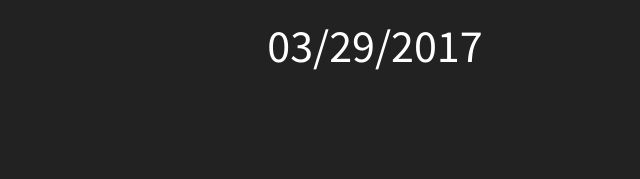
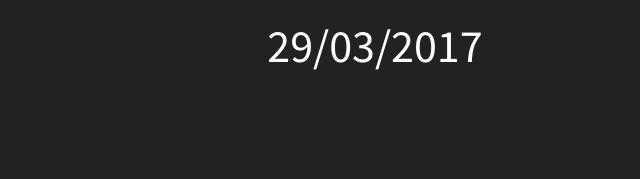
Before and after one commit to tsakim/dataviz_python, a plain HTML site: page index.html in a window 1280 px wide. Shown: the part 541-720 px from the top of the page, 265-905 px from the left. Drawn offline with Linux system fonts and the light colour scheme.

Commit message:
Date changed to Italian format.

```diff
--- a/index.html
+++ b/index.html
@@ -28,14 +28,14 @@
 				<h1>Data Visualization</h1>
         <h1>with Python</h1>
 				<p>Mika Straka @ IMT Lucca</p>
-        <p>03/29/2017</p>
+        <p>29/03/2017</p>
 			</section>
 
       <section data-markdown>
         <script type="text/template">
         ## Outline
 
-        * Introduction to Data Visualization
+        * Data Visualization 101
 
           - Essentials
           - How to design a chart
```
